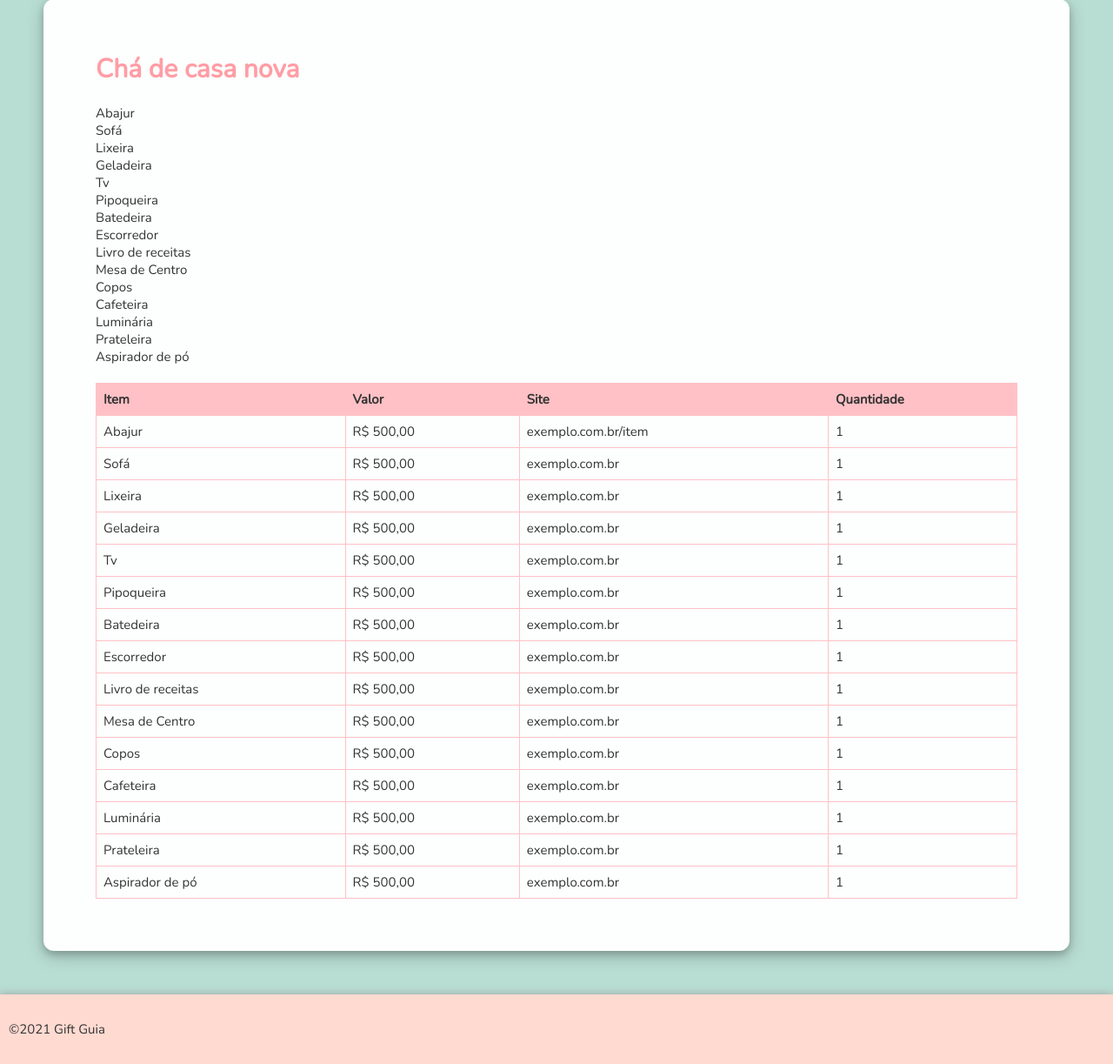
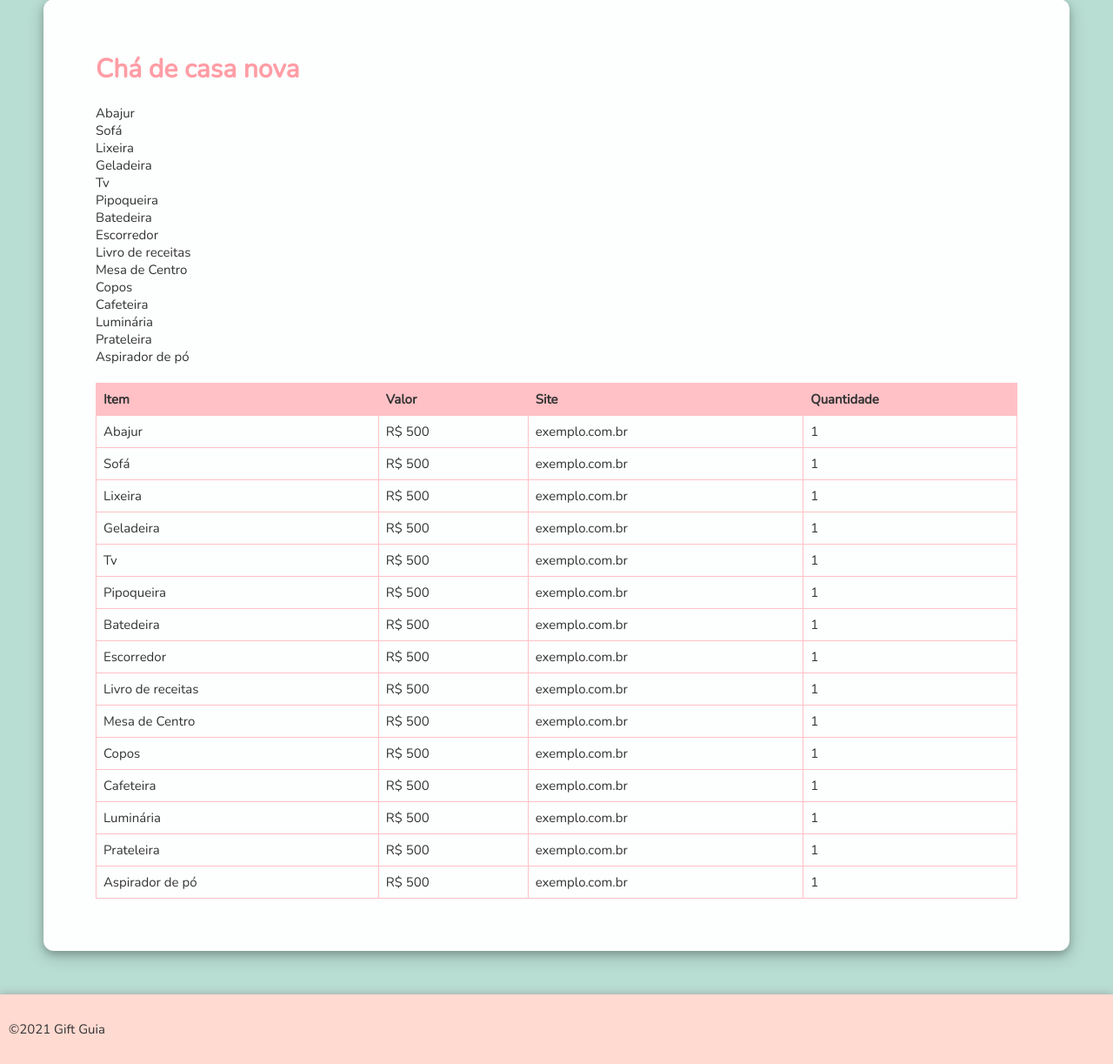
Before and after one commit to desireefernandes/ifpe-web1-2021-2, a PHP site: page /listas.php in a window 1280 px wide. Shown: the part 977-2200 px from the top of the page at 87% size. Run offline with PHP 8.4, Linux system fonts and the light colour scheme.

Commit message:
Atividade 02 & 03 - Lista+Tabela a partir de arquivo (CSV)

```diff
--- /dev/null
+++ b/itens-lista.csv
@@ -0,0 +1,15 @@
+Abajur
+Sofá
+Lixeira
+Geladeira
+Tv
+Pipoqueira
+Batedeira
+Escorredor
+Livro de receitas
+Mesa de Centro
+Copos
+Cafeteira
+Luminária
+Prateleira
+Aspirador de pó
--- /dev/null
+++ b/itens-tabela.csv
@@ -0,0 +1,15 @@
+Abajur, R$ 500, exemplo.com.br, 1
+Sofá, R$ 500, exemplo.com.br, 1
+Lixeira, R$ 500, exemplo.com.br, 1
+Geladeira, R$ 500, exemplo.com.br, 1
+Tv, R$ 500, exemplo.com.br, 1
+Pipoqueira, R$ 500, exemplo.com.br, 1
+Batedeira, R$ 500, exemplo.com.br, 1
+Escorredor, R$ 500, exemplo.com.br, 1
+Livro de receitas, R$ 500, exemplo.com.br, 1
+Mesa de Centro, R$ 500, exemplo.com.br, 1
+Copos, R$ 500, exemplo.com.br, 1
+Cafeteira, R$ 500, exemplo.com.br, 1
+Luminária, R$ 500, exemplo.com.br, 1
+Prateleira, R$ 500, exemplo.com.br, 1
+Aspirador de pó, R$ 500, exemplo.com.br, 1
--- a/listas.php
+++ b/listas.php
@@ -15,7 +15,7 @@
 
     <div class="banner-list">
         <h1 id="title-banner">Gift Guia<br>
-            Visualise suas listas de presentes<br>
+            Visualize suas listas de presentes<br>
             ⇣
         </h1>
     </div>
@@ -25,35 +25,24 @@
     <div class="container-list">
         <h1>Chá de casa nova</h1>
 
-        <!-- Arrays -->
-        <?php
-        $itens = [
-                "Abajur" => ["R$ 500,00", "exemplo.com.br/item", 1],
-                "Sofá" => ["R$ 500,00", "exemplo.com.br", 1],
-                "Lixeira" => ["R$ 500,00", "exemplo.com.br", 1],
-                "Geladeira" => ["R$ 500,00", "exemplo.com.br", 1],
-                "Tv" => ["R$ 500,00", "exemplo.com.br", 1],
-                "Pipoqueira" => ["R$ 500,00", "exemplo.com.br", 1],
-                "Batedeira" => ["R$ 500,00", "exemplo.com.br", 1],
-                "Escorredor" => ["R$ 500,00", "exemplo.com.br", 1],
-                "Livro de receitas" => ["R$ 500,00", "exemplo.com.br", 1],
-                "Mesa de Centro" => ["R$ 500,00", "exemplo.com.br", 1],
-                "Copos" => ["R$ 500,00", "exemplo.com.br", 1],
-                "Cafeteira" => ["R$ 500,00", "exemplo.com.br", 1],
-                "Luminária" => ["R$ 500,00", "exemplo.com.br", 1],
-                "Prateleira" => ["R$ 500,00", "exemplo.com.br", 1],
-                "Aspirador de pó" => ["R$ 500,00", "exemplo.com.br", 1]
-                 ];
-        ?>
+        <!-- LISTA - leitura arquivo CSV -->
+        <?php $itens = file("itens-lista.csv"); ?>
 
-        <!-- Lista - leitura dos arrays -->
         <ul>
-            <?php foreach ($itens as $item => $elementos): ?>
+            <?php foreach ($itens as $item): ?>
                 <ol><?= $item ?></ol>
             <?php endforeach ?>
         </ul>
 
-        <!-- Tabela - leitura dos arrays -->
+        <!-- TABELA - leitura arquivo CSV -->
+        <?php
+        $itens = file("itens-tabela.csv");
+
+            for($i = 0; $i < sizeof($itens); $i++){
+                $itens[$i] = explode(",", $itens[$i]);
+            }
+        ?>
+
         <table>
             <tr>
 				<th>Item</th>
@@ -61,11 +50,11 @@
 				<th>Site</th>
 				<th>Quantidade</th>
 			</tr>
-            <?php foreach ($itens as $item => $elementos): ?>
+
+            <?php foreach ($itens as $item): ?>
             <tr>
-                <td><?= $item ?></td>
-                <?php foreach ($elementos as $detalhes): ?>
-                <td><?= $detalhes ?></td>
+                <?php foreach ($item as $dados): ?>
+                    <td> <?= $dados ?> </td>
                 <?php endforeach ?>
             </tr>
             <?php endforeach ?>
```
Lines whose indentation alone changed are shown as unchanged.
